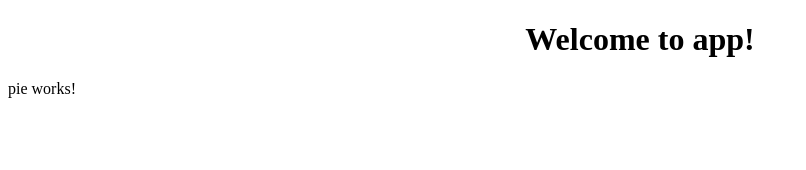
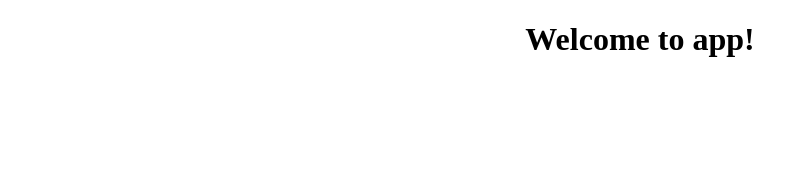
Before and after one commit to Diuda/Graph, an Angular app: page /pie in a window 1280 px wide. Shown: the top 170 px of the page, without its empty margins (0-806 px from the left). Built offline with nearby package versions, Linux system fonts and the light colour scheme.

Commit message:
UI for chart

```diff
--- a/src/app/pie/pie.component.css
+++ b/src/app/pie/pie.component.css
@@ -0,0 +1,8 @@
+.arc text {
+    font: 10px sans-serif;
+    text-anchor: middle;
+  }
+
+  .arc path {
+    stroke: #fff;
+  }
--- a/src/app/pie/pie.component.html
+++ b/src/app/pie/pie.component.html
@@ -1,3 +1 @@
-<p>
-  pie works!
-</p>
+<svg width="960" height="500"></svg>
```
